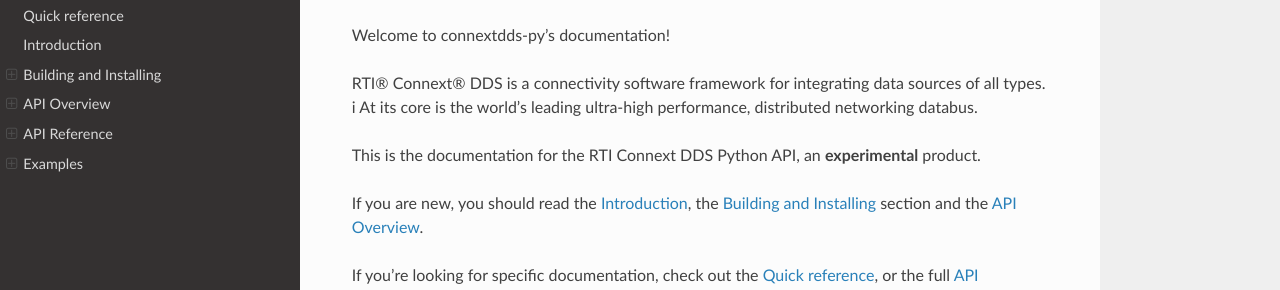
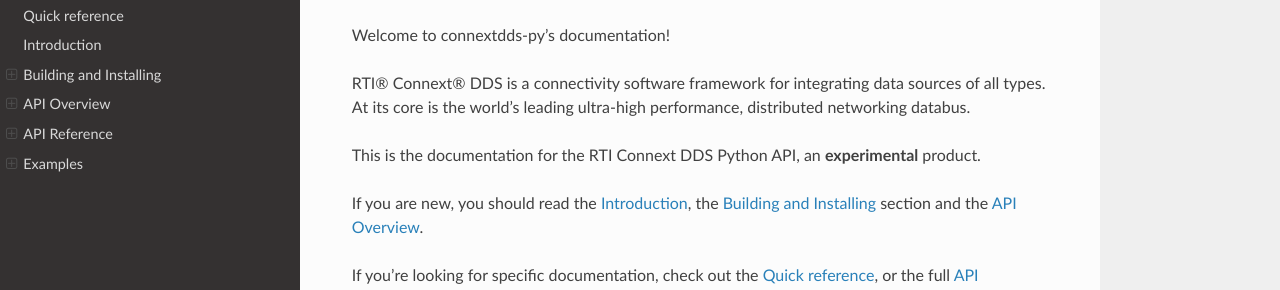
Before and after one commit to rticommunity/connextdds-py, a Sphinx documentation site: the page built from docs/source/index.rst, in a window 1280 px wide and 900 px high. Shown: the part 136-426 px from the top of the window. Built offline with Sphinx 7.4.7 and the Read the Docs theme 2.0.0, drawn with Linux system fonts in a browser that asks for light colours.

```diff
--- a/docs/source/conf.py
+++ b/docs/source/conf.py
@@ -12,7 +12,7 @@
 #
 import os
 import sys
-sys.path.insert(0, os.path.abspath('../../build/lib.linux-x86_64-3.8/rti/'))
+sys.path.insert(0, os.path.abspath('../../build/lib.*/rti/'))
 
 # -- Project information -----------------------------------------------------
 
--- a/docs/source/index.rst
+++ b/docs/source/index.rst
@@ -8,7 +8,7 @@ Welcome to the RTI Connext DDS Python API!
 
 Welcome to connextdds-py's documentation!
 
-RTI® Connext® DDS is a connectivity software framework for integrating data sources of all types. i
+RTI® Connext® DDS is a connectivity software framework for integrating data sources of all types.
 At its core is the world’s leading ultra-high performance, distributed networking databus.
 
 This is the documentation for the RTI Connext DDS Python API, an **experimental** product.
```
